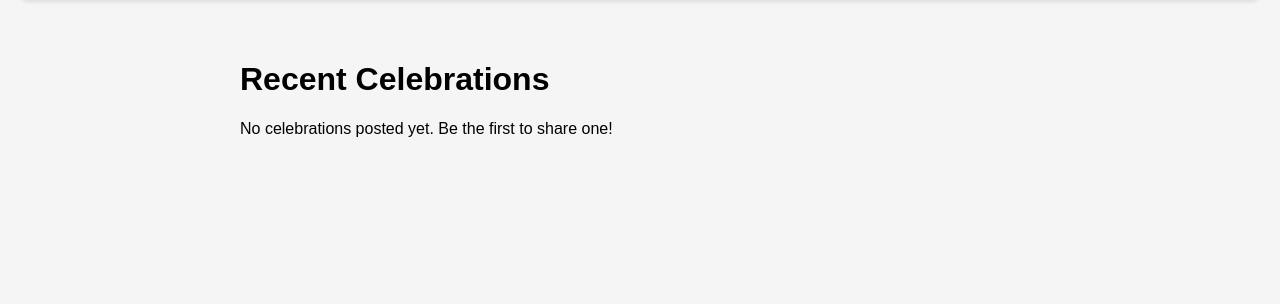
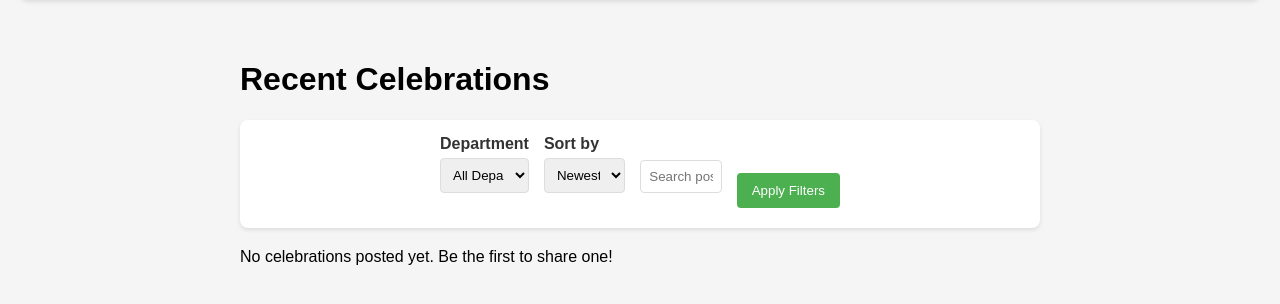
Before and after one commit to songsbyarchit/CelebrationBoard, a Flask app: page / in a window 1280 px wide. Shown: the part 68-372 px from the top of the page. Run offline with Flask 3, Linux system fonts and the light colour scheme; the visitor is signed in with stand-in values (Sample User, id 1); data that the repository does not hold is empty; some libraries are stand-ins or nearby versions.

Commit message:
Adde dsearch flter UI sort buttoms work but functioanlity needs fixig Savng progess as UI looks fine

```diff
--- a/app/forms.py
+++ b/app/forms.py
@@ -96,3 +96,19 @@ class CommentForm(FlaskForm):
                               Length(min=1, max=500, message='Comment must be between 1 and 500 characters')
                           ])
     submit = SubmitField('Post Comment')
+
+class FilterForm(FlaskForm):
+    department = SelectField('Department', choices=[('', 'All Departments'),
+                                                  ('engineering', 'Engineering'),
+                                                  ('sales', 'Sales'),
+                                                  ('marketing', 'Marketing'),
+                                                  ('hr', 'HR'),
+                                                  ('finance', 'Finance')])
+    sort_by = SelectField('Sort by', choices=[
+        ('date_desc', 'Newest First'),
+        ('date_asc', 'Oldest First'),
+        ('likes', 'Most Liked'),
+        ('comments', 'Most Comments')
+    ])
+    search = StringField('Search posts')
+    submit = SubmitField('Apply Filters')
--- a/app/routes.py
+++ b/app/routes.py
@@ -2,17 +2,43 @@ from flask import render_template, redirect, url_for, flash, request
 from werkzeug.utils import secure_filename
 from app import app, db
 from app.models import User, Post, Notification, Comment, Like
-from app.forms import LoginForm, RegistrationForm, PostForm, CommentForm
+from app.forms import LoginForm, RegistrationForm, PostForm, CommentForm, FilterForm
 from flask_login import login_user, logout_user, login_required, current_user
 from datetime import datetime
 import os
 
-@app.route('/')
-@login_required    #protect the home page
+@app.route('/', methods=['GET'])
+@login_required
 def home():
-    posts = Post.query.order_by(Post.date_posted.desc()).all()    #get all posts, newest first
-    form = CommentForm()    # Create instance of comment form
-    return render_template('index.html', posts=posts, form=form)    #pass form to template
+    form = CommentForm()
+    filter_form = FilterForm()
+
+    # Get base query
+    query = Post.query
+
+    # Apply filters
+    if filter_form.department.data and filter_form.department.data != '':
+        query = query.join(User).filter(User.department == filter_form.department.data)
+
+    if filter_form.search.data:
+        search = f"%{filter_form.search.data}%"
+        query = query.filter((Post.title.like(search)) | (Post.content.like(search)))
+
+    # Apply sorting
+    if filter_form.sort_by.data:
+        if filter_form.sort_by.data == 'date_desc':
+            query = query.order_by(Post.date_posted.desc())
+        elif filter_form.sort_by.data == 'date_asc':
+            query = query.order_by(Post.date_posted.asc())
+        elif filter_form.sort_by.data == 'likes':
+            query = query.outerjoin(Like).group_by(Post.id).order_by(db.func.count(Like.id).desc())
+        elif filter_form.sort_by.data == 'comments':
+            query = query.outerjoin(Comment).group_by(Post.id).order_by(db.func.count(Comment.id).desc())
+    else:
+        query = query.order_by(Post.date_posted.desc())
+
+    posts = query.all()
+    return render_template('index.html', posts=posts, form=form, filter_form=filter_form)
 
 def home():
     posts = Post.query.order_by(Post.date_posted.desc()).all()    #get all posts, newest first
--- a/app/templates/base.html
+++ b/app/templates/base.html
@@ -388,6 +388,46 @@
         .btn-like:hover {
             opacity: 0.8;
         }
+
+        .filter-section {
+            background: white;
+            padding: 15px;
+            border-radius: 8px;
+            margin-bottom: 20px;
+            box-shadow: 0 2px 4px rgba(0, 0, 0, 0.1);
+        }
+
+        .filter-form {
+            display: flex;
+            gap: 15px;
+            align-items: flex-end;
+        }
+
+        .filter-group {
+            flex: 1;
+        }
+
+        .filter-group label {
+            display: block;
+            margin-bottom: 5px;
+        }
+
+        .filter-select,
+        .filter-input {
+            width: 100%;
+            padding: 8px;
+            border: 1px solid #ddd;
+            border-radius: 4px;
+        }
+
+        .filter-submit {
+            padding: 8px 15px;
+            background: #4CAF50;
+            color: white;
+            border: none;
+            border-radius: 4px;
+            cursor: pointer;
+        }
     </style>
 </head>
 
--- a/app/templates/index.html
+++ b/app/templates/index.html
@@ -2,7 +2,23 @@
 {% block content %}
 <div class="posts">
     <h1>Recent Celebrations</h1>
-
+    <div class="filter-section">
+        <form method="GET" class="filter-form">
+            {{ filter_form.csrf_token }}
+            <div class="filter-group">
+                {{ filter_form.department.label }}
+                {{ filter_form.department(class="filter-select") }}
+            </div>
+            <div class="filter-group">
+                {{ filter_form.sort_by.label }}
+                {{ filter_form.sort_by(class="filter-select") }}
+            </div>
+            <div class="filter-group">
+                {{ filter_form.search(placeholder="Search posts...", class="filter-input") }}
+            </div>
+            {{ filter_form.submit(class="filter-submit") }}
+        </form>
+    </div>
     {% if posts %}
     {% for post in posts %}
     <div class="post-card">
```
